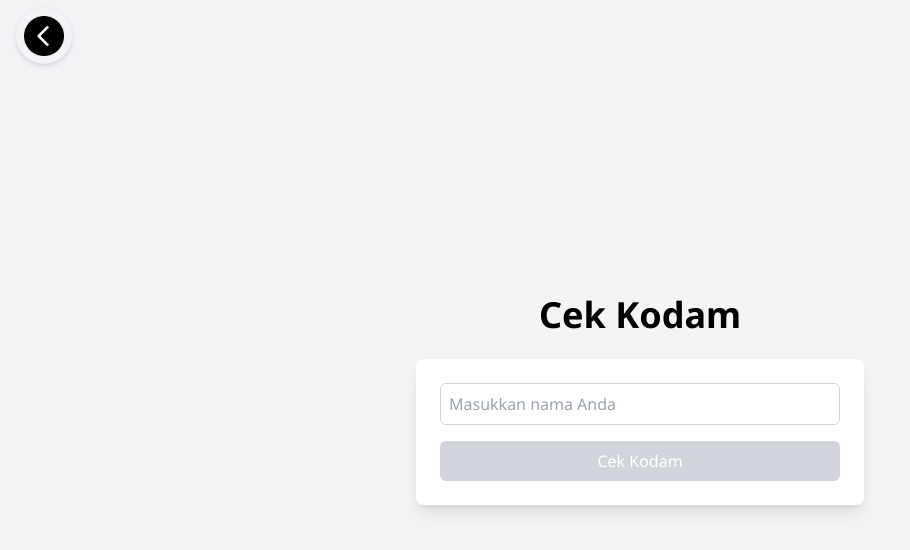
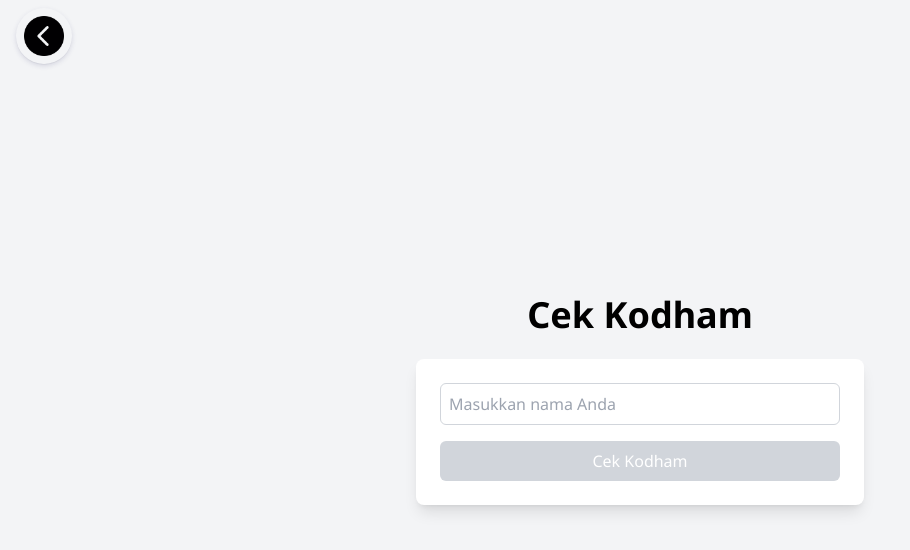
Before and after one commit to Roid-obi/RoProject-dev, a Next.js app: page /cek-kodham in a window 1280 px wide. Shown: the top 550 px of the page, without its empty margins (0-910 px from the left). Built offline with nearby package versions, Linux system fonts and the light colour scheme.

Commit message:
fix: typo

```diff
--- a/app/cek-kodham/page.tsx
+++ b/app/cek-kodham/page.tsx
@@ -5,7 +5,7 @@ import { useState } from "react";
 const Home = () => {
   const [userName, setUserName] = useState<string>(""); // Untuk menyimpan nilai input yang terus diperbarui
   const [submittedName, setSubmittedName] = useState<string>(""); // Menyimpan nama yang sudah diproses
-  const [randomKodam, setRandomKodam] = useState<string | null>(null);
+  const [randomKodham, setRandomKodam] = useState<string | null>(null);
   const [isLoading, setIsLoading] = useState<boolean>(false);
 
   // Daftar Kodam (contoh)
@@ -48,7 +48,7 @@ const Home = () => {
   return (
     <div className="min-h-screen flex flex-col items-center justify-center bg-gray-100 p-6">
       <BackButton />
-      <h1 className="text-4xl font-bold mb-6">Cek Kodam</h1>
+      <h1 className="text-4xl font-bold mb-6">Cek Kodham</h1>
       <div className="bg-white p-6 rounded-lg shadow-lg w-full max-w-md">
         {/* Form input tetap ada meskipun hasil sudah ditampilkan */}
         <div className="mb-4">
@@ -56,11 +56,11 @@ const Home = () => {
         </div>
 
         <button
-          onClick={randomKodam ? resetPage : getRandomKodam}
+          onClick={randomKodham ? resetPage : getRandomKodam}
           disabled={!userName || isLoading} // Tombol disable saat loading atau input kosong
           className="w-full py-2 bg-blue-500 text-white rounded-md disabled:bg-gray-300"
         >
-          {randomKodam ? "Cek Kembali" : isLoading ? "Loading..." : "Cek Kodam"}
+          {randomKodham ? "Cek Kembali" : isLoading ? "Loading..." : "Cek Kodham"}
         </button>
 
         {/* Menampilkan loading spinner jika loading */}
@@ -72,10 +72,10 @@ const Home = () => {
         )}
 
         {/* Menampilkan output setelah proses selesai */}
-        {submittedName && randomKodam && !isLoading && (
+        {submittedName && randomKodham && !isLoading && (
           <div className="mt-6">
-            <p className="font-semibold">{submittedName}, Kodam Anda:</p>
-            <p className="text-xl font-semibold text-blue-600">{randomKodam}</p>
+            <p className="font-semibold">{submittedName}, Kodham Anda:</p>
+            <p className="text-xl font-semibold text-blue-600">{randomKodham}</p>
           </div>
         )}
       </div>
```
